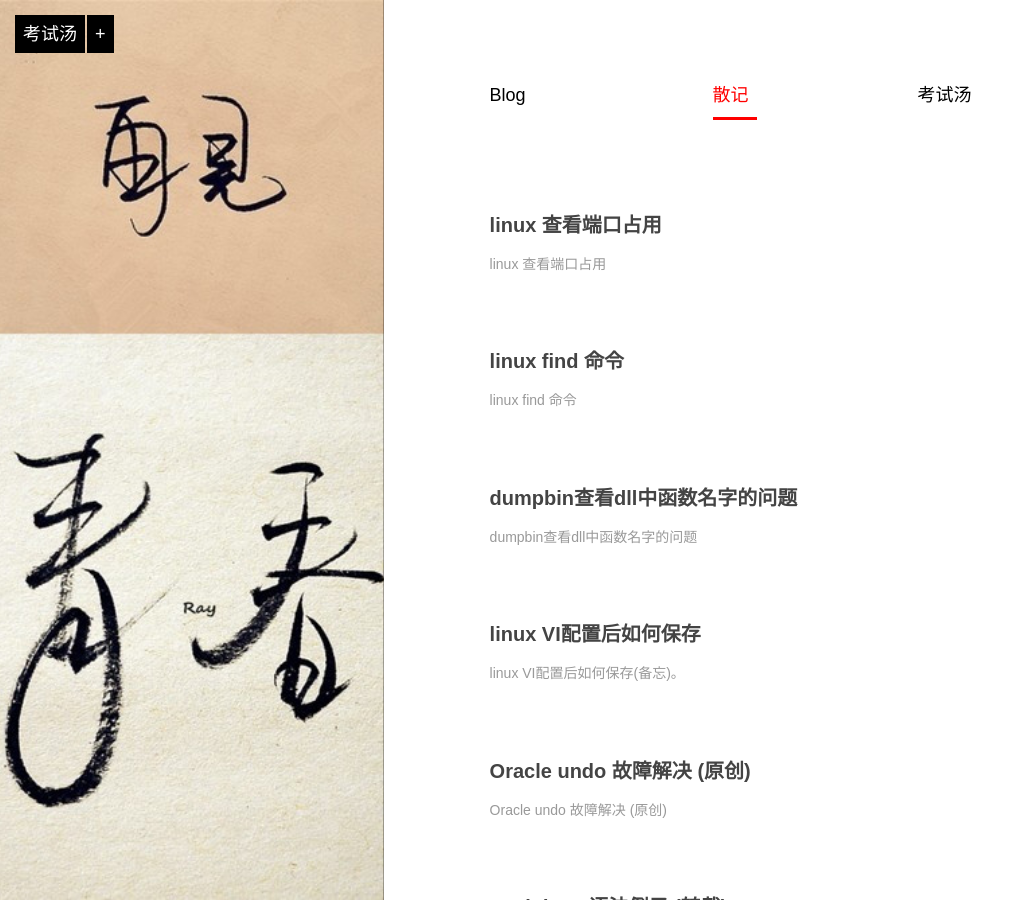
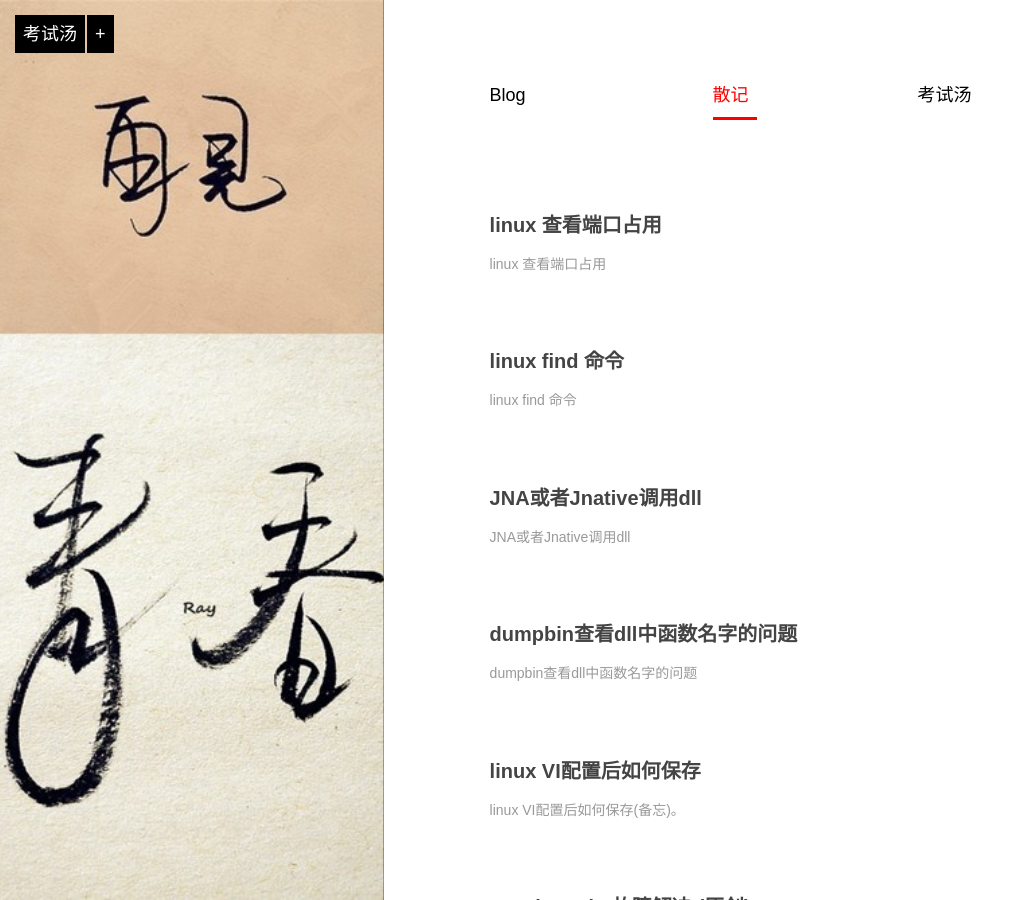
Before and after one commit to tangzhezhi/tangblog, a Jekyll site: the page built from opinion/index.md, in a window 1280 px wide and 900 px high. Shown: the whole window, without its empty margins (0-1034 px from the left). Built offline with Jekyll 4.4.1, drawn with Linux system fonts in a browser that asks for light colours; Markdown is read by kramdown in place of the engine named in the settings; some of the changed lines change nothing that is shown.

Commit message:
Signed-off-by: tangzhezhi <330882908@qq.com>

````diff
--- /dev/null
+++ b/_posts/opinion/2014-03-04-c2.md
@@ -0,0 +1,112 @@
+---
+layout: post
+title:  JNA或者Jnative调用dll
+category: opinion
+description:   JNA或者Jnative调用dll
+---
+
+##									 JNA或者Jnative调用dll
+首先写一个C++的小例子
+
+```C++
+
+	#ifndef _TEST_H__
+	#define _TEST_H__
+
+	#ifdef _MSC_VER
+	   extern "C" _declspec(dllexport)  int add(int a,int b);
+	#endif
+
+	#ifdef __GNUC__
+	     int add(int a,int b);
+	#endif
+
+	#endif
+
+
+	#include <stdio.h>
+	#include "test.h"
+
+	  int add(int a, int b)
+	{
+	    printf("Doll function add() called\n");
+	    return (a + b);
+	}
+```
+
+
+然后
+	gcc test.cpp test.dll -o test
+这个时候就有了test.dll了。
+
+然后就自己的调用jna来调用test.dll了。
+
+```java
+	package org.tang;
+
+	import com.sun.jna.Library;
+	import com.sun.jna.Native;
+
+	// 使用32位jdk
+	public class Test {
+		 // 1.实现PegRoute.dll 文件接口
+
+
+	    public interface test extends Library {
+
+	        // 2.PegRoute.dll 中 HCTInitEx方法
+	        public int  add();
+	    }
+
+	    public static void main(String[] args) {
+	                 //3.加载DLL文件，执行dll方法
+	    	test epen = (test) Native.loadLibrary("test",
+	    			test.class);
+	        if (epen != null) {
+	            System.out.println("DLL加载成功！");
+	            int success = epen.add();
+	            System.out.println("1.设备初始化信息！" + success);
+	                    }
+	    }
+	}
+
+
+
+
+
+	import org.xvolks.jnative.JNative;
+	import org.xvolks.jnative.Type;
+	import org.xvolks.jnative.exceptions.NativeException;
+
+	// 使用32位jdk
+	public class Test2 {
+	    public static int nativeAdd(int a,int b) throws NativeException, IllegalAccessException {
+	        JNative n = null;
+	        n = new JNative("test.dll", "_Z3addii");
+	        n.setRetVal(Type.INT);
+	        n.setParameter(0, a);
+	        n.setParameter(1, b);
+	        n.invoke();
+	        System.out.println("返回: " + n.getRetVal());
+	        return Integer.parseInt(n.getRetVal());
+	    }
+
+	    public static void main(String[] args) {
+	        try {
+	            nativeAdd(1,3);
+	        } catch (NativeException e) {
+	            e.printStackTrace();
+	        } catch (IllegalAccessException e) {
+	            e.printStackTrace();
+	        }
+	    }
+	}
+
+
+```
+
+这个时候会发现没有这个方法。可能的原因可以参考
+dumpbin查看dll中函数名字的问题[1]
+
+如果使用别人的dll发现问题的话，可以使用depends.exe
+查看dll的依赖关系。
````
Also changed, not shown: _posts/opinion/2014-03-04-c1.md (line endings or trailing spaces).
